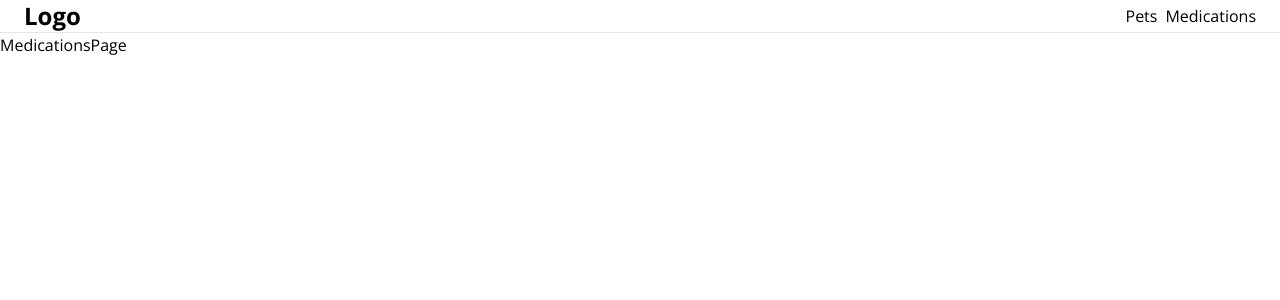
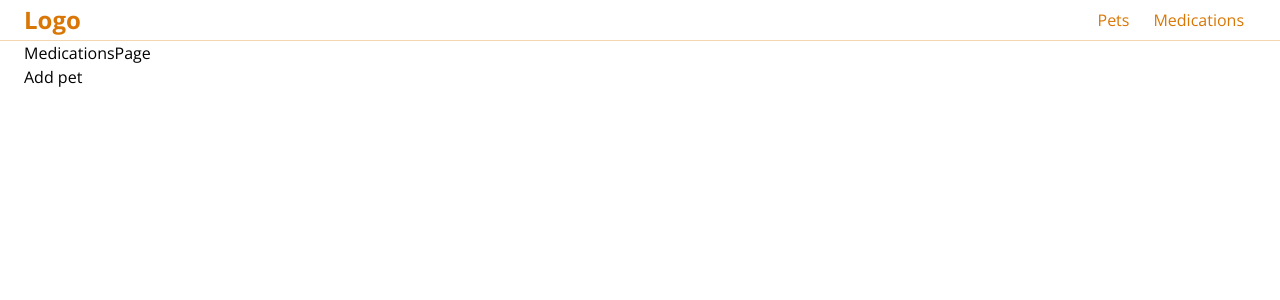
Before and after one commit to MariusCodeAcademy/type19-12_pets_meds_practice, a React (Vite) app: page /medications in a window 1280 px wide. Shown: the top 300 px of the page. Built offline with nearby package versions, Linux system fonts and the light colour scheme.

Commit message:
added router

```diff
--- a/src/components/layout/Header.jsx
+++ b/src/components/layout/Header.jsx
@@ -4,15 +4,19 @@ export default function Header() {
   return (
     <header>
       <div className='container flex items-center justify-between'>
-        <Link to='/' className='text-2xl font-bold'>
+        <Link to='/' className='text-2xl font-bold text-main'>
           Logo
         </Link>
-        <nav className='flex gap-2'>
-          <NavLink to='/'>Pets</NavLink>
-          <NavLink to='/medications'>Medications</NavLink>
+        <nav className='flex'>
+          <NavLink className={'px-3 py-2 text-main hover:bg-slate-300'} to='/'>
+            Pets
+          </NavLink>
+          <NavLink className={'px-3 py-2 text-main hover:bg-slate-300'} to='/medications'>
+            Medications
+          </NavLink>
         </nav>
       </div>
-      <hr />
+      <hr className='border-main/30' />
     </header>
   );
 }
--- a/src/pages/MedicationsPage.jsx
+++ b/src/pages/MedicationsPage.jsx
@@ -1,3 +1,10 @@
+import { Link } from 'react-router-dom';
+
 export default function MedicationsPage() {
-  return <div>MedicationsPage</div>;
+  return (
+    <div className='container'>
+      <h1>MedicationsPage</h1>
+      <Link to='/add-pet'>Add pet</Link>
+    </div>
+  );
 }
--- a/tailwind.config.js
+++ b/tailwind.config.js
@@ -7,6 +7,9 @@ export default {
         center: true,
         padding: '1.5rem',
       },
+      colors: {
+        main: '#d97706',
+      },
     },
   },
   plugins: [],
```
